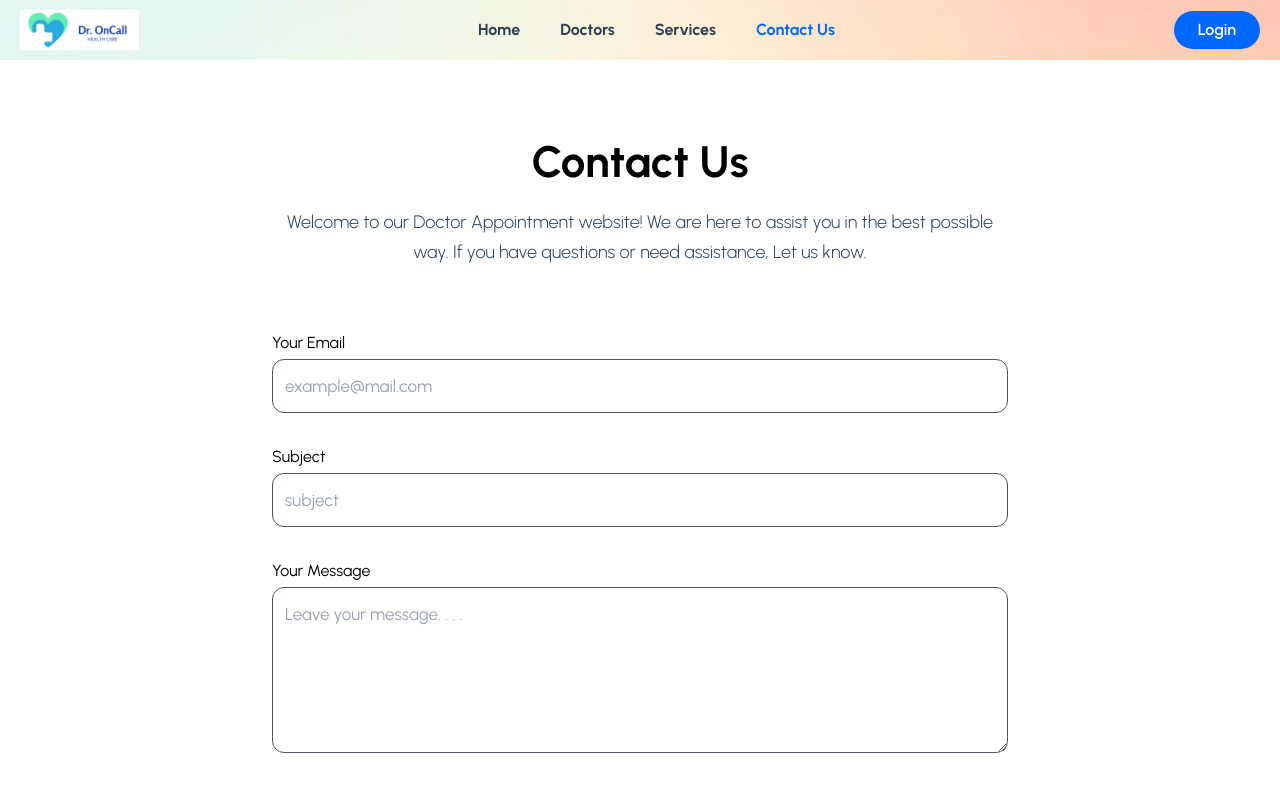
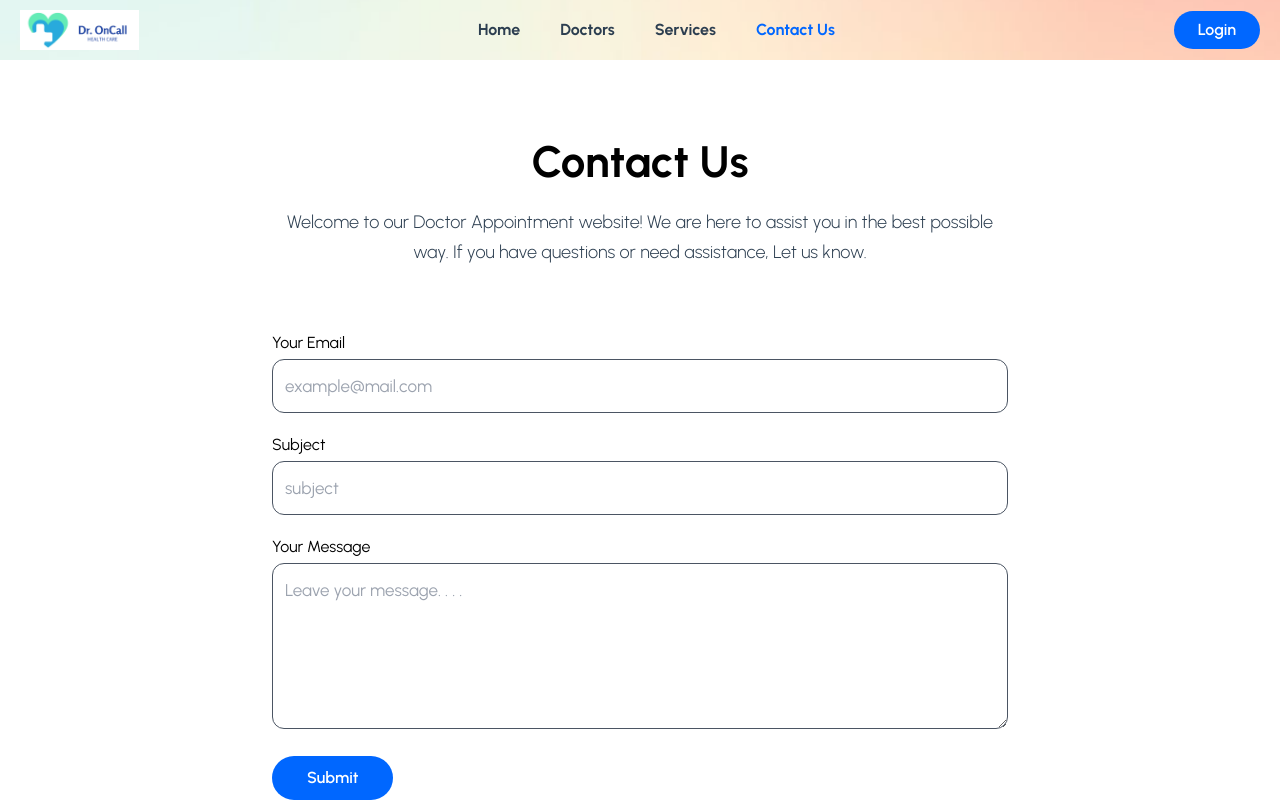
Before and after one commit to RavinduKavinda/doctor-appointment-booking, a React (Vite) app in the folder frontend/: page /contact in a window 1280 px wide. Shown: the top 802 px of the page. Built offline with nearby package versions, Linux system fonts and the light colour scheme; a web font is replaced by a local one.

Commit message:
submit btn

```diff
--- a/frontend/src/pages/Contact.jsx
+++ b/frontend/src/pages/Contact.jsx
@@ -14,7 +14,7 @@ const Contact = () => {
         </p>
 
         {/*-----Contact-----*/}
-        <form action="#" className=' space-y-8'>
+        <form action="#" className=' space-y-5'>
           <div>
             <label htmlFor="email" className='from_label'>
               Your Email
@@ -49,6 +49,10 @@ const Contact = () => {
               className='form_input mt-1' />
           </div>
 
+          <button className="btn sm:w-fit" type='submit'>
+            Submit
+          </button>
+
         </form>
       </div>
     </section>
```
